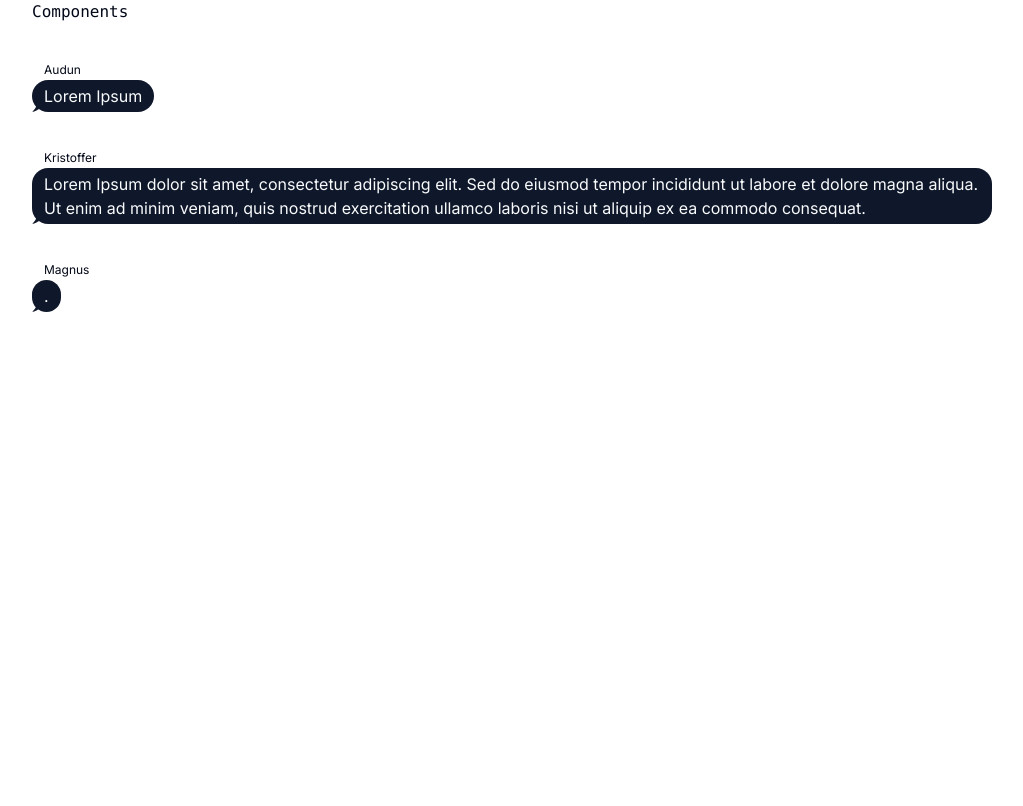
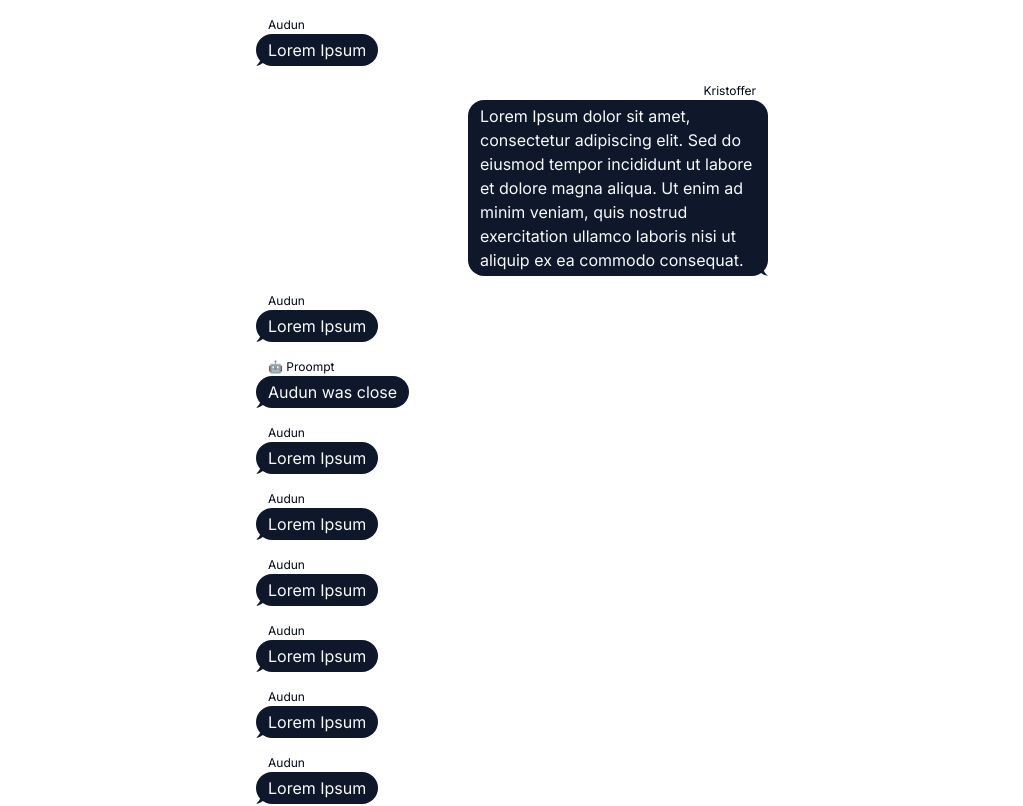
Before and after one commit to kristofferaas/proompt, a Next.js app: page /components in a window 1280 px wide. Shown: the top 806 px of the page, without its empty margins (128-1151 px from the left). Built offline with nearby package versions, Linux system fonts and the light colour scheme; no server answers.

Commit message:
Added left right chat bubble

```diff
--- a/app/components/layout.tsx
+++ b/app/components/layout.tsx
@@ -10,5 +10,5 @@ export default function ComponentsLayout({
     return notFound();
   }
 
-  return <div className="container max-w-5xl">{children}</div>;
+  return <div className="container max-w-xl">{children}</div>;
 }
--- a/app/components/page.tsx
+++ b/app/components/page.tsx
@@ -2,11 +2,27 @@ import { ChatBubble } from "@/components/ui/chat-bubble";
 
 export default function ComponentsPage() {
   return (
-    <div className="flex flex-col gap-8">
-      <code>Components</code>
+    <div className="flex flex-col gap-4 py-4">
       <ChatBubble displayName="Audun" message="Lorem Ipsum" />
-      <ChatBubble displayName="Kristoffer" message="Lorem Ipsum dolor sit amet, consectetur adipiscing elit. Sed do eiusmod tempor incididunt ut labore et dolore magna aliqua. Ut enim ad minim veniam, quis nostrud exercitation ullamco laboris nisi ut aliquip ex ea commodo consequat." />
-      <ChatBubble displayName="Magnus" message="." />
+      <ChatBubble
+        side="right"
+        displayName="Kristoffer"
+        message="Lorem Ipsum dolor sit amet, consectetur adipiscing elit. Sed do eiusmod tempor incididunt ut labore et dolore magna aliqua. Ut enim ad minim veniam, quis nostrud exercitation ullamco laboris nisi ut aliquip ex ea commodo consequat."
+      />
+      <ChatBubble displayName="Audun" message="Lorem Ipsum" />
+      <ChatBubble displayName="🤖 Proompt" message="Audun was close" />
+      <ChatBubble displayName="Audun" message="Lorem Ipsum" />
+      <ChatBubble displayName="Audun" message="Lorem Ipsum" />
+      <ChatBubble displayName="Audun" message="Lorem Ipsum" />
+      <ChatBubble displayName="Audun" message="Lorem Ipsum" />
+      <ChatBubble displayName="Audun" message="Lorem Ipsum" />
+      <ChatBubble displayName="Audun" message="Lorem Ipsum" />
+      <ChatBubble displayName="Audun" message="Lorem Ipsum" />
+      <ChatBubble displayName="Audun" message="Lorem Ipsum" />
+      <ChatBubble displayName="Audun" message="Lorem Ipsum" />
+      <ChatBubble side="right" displayName="Kristoffer" message="Lorem Ipsum" />
+      <ChatBubble displayName="Audun" message="Lorem Ipsum" />
+      <ChatBubble displayName="🤖 Proompt" message="Audun was close" />
     </div>
   );
 }
--- a/components/ui/chat-bubble.tsx
+++ b/components/ui/chat-bubble.tsx
@@ -1,24 +1,37 @@
+import { cn } from "@/lib/utils";
+
 export type ChatBubbleProps = {
   displayName: string;
   message: string;
+  side?: "left" | "right";
 };
 
-export function ChatBubble({ displayName, message }: ChatBubbleProps) {
+export function ChatBubble({
+  displayName,
+  message,
+  side = "left",
+}: ChatBubbleProps) {
   return (
-    <div>
-      <span className="text-foreground text-[12px] pl-3">{displayName}</span>
-      <div className="relative bg-primary text-primary-foreground py-1 px-3 w-fit min-w-[28px] min-h-[32px] rounded-[16px]">
-        <ChatBubbleTail className="absolute bottom-0 left-0 text-primary" />
-        <div className="relative">
-          <p className="font-normal text-[16px] leading-normal bg-inherit">
-            {message}
-          </p>
-        </div>
+    <div
+      className={cn("flex flex-col", {
+        "items-end": side === "right",
+      })}
+    >
+      <span className="text-foreground text-[12px] px-3">{displayName}</span>
+      <div className="relative bg-primary text-primary-foreground py-1 px-3 w-fit min-w-[28px] max-w-[300px] min-h-[32px] rounded-[16px]">
+        <ChatBubbleTail
+          className={cn(`absolute bottom-0 text-primary`, {
+            "right-0 -scale-x-100": side === "right",
+            "left-0": side === "left",
+          })}
+        />
+        <p className="relative font-normal text-[16px] leading-normal bg-inherit">
+          {message}
+        </p>
       </div>
     </div>
   );
 }
-
 function ChatBubbleTail({ className }: { className?: string }) {
   return (
     <svg
```
